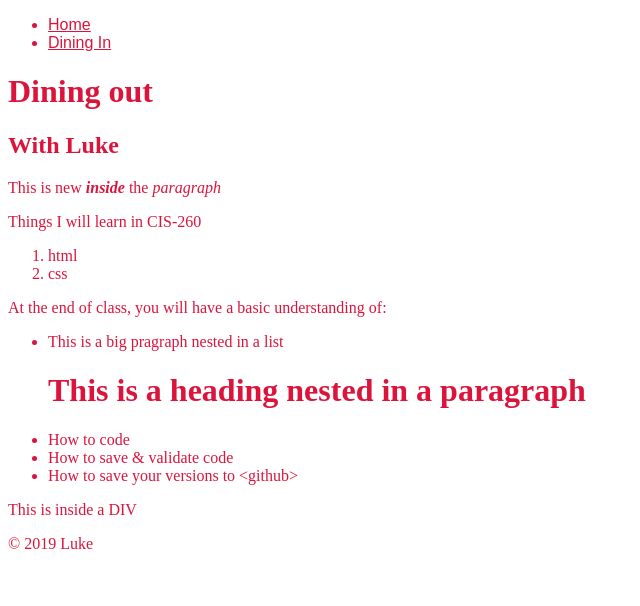
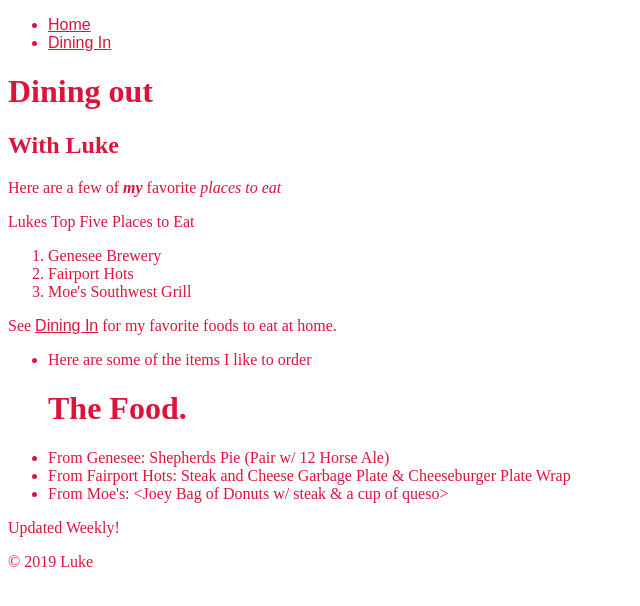
Before and after one commit to ldrisco/assignment-1, a plain HTML site: page diningout.html in a window 1280 px wide. Shown: the whole page, without its empty margins (0-640 px from the left). Drawn offline with Linux system fonts and the light colour scheme.

Commit message:
final touches 1

```diff
--- a/diningout.html
+++ b/diningout.html
@@ -32,25 +32,27 @@
         <main>
         <h1>Dining out</h1>
         <h2>With Luke</h2>
-        <p>This is new <em><strong>inside</strong></em> the <em>paragraph</em></p>
+        <p>Here are a few of <em><strong>my</strong></em> favorite <em>places to eat</em></p>
 
-        <p>Things I will learn in CIS-260</p>
+        <p>Lukes Top Five Places to Eat</p>
         <ol>
-            <li>html</li>
-            <li>css</li>
+            <li>Genesee Brewery</li>
+            <li>Fairport Hots</li>
+            <li>Moe's Southwest Grill</li>
+
         </ol>
-         <p>At the end of class, you will have a basic understanding of:</p>
+         <p>See <a href="diningin.html" target="_blank">Dining In</a> for my favorite foods to eat at home.
         <ul>
 
-            <li><p>This is a big pragraph nested in a list</p></li>
+            <li><p>Here are some of the items I like to order</p></li>
 
-        <H1>This is a heading nested in a paragraph</H1>
-            <li>How to code</li>
-            <li>How to save &amp; validate code</li>
-            <li>How to save your versions to &lt;github&gt;</li>
+        <H1> The Food. </H1>
+            <li>From Genesee: Shepherds Pie (Pair w/ 12 Horse Ale)</li>
+            <li>From Fairport Hots: Steak and Cheese Garbage Plate &amp; Cheeseburger Plate Wrap</li>
+            <li>From Moe's: &lt;Joey Bag of Donuts w/ steak &amp; a cup of queso&gt;</li>
         </ul>
 
-                <div>This is inside a DIV</div>
+                <div>Updated Weekly!</div>
             </main>
 
             <footer>
```
Also changed, not shown: diningin.html (+12 -11 lines), index.html (+11 -11 lines), 1 other file.
